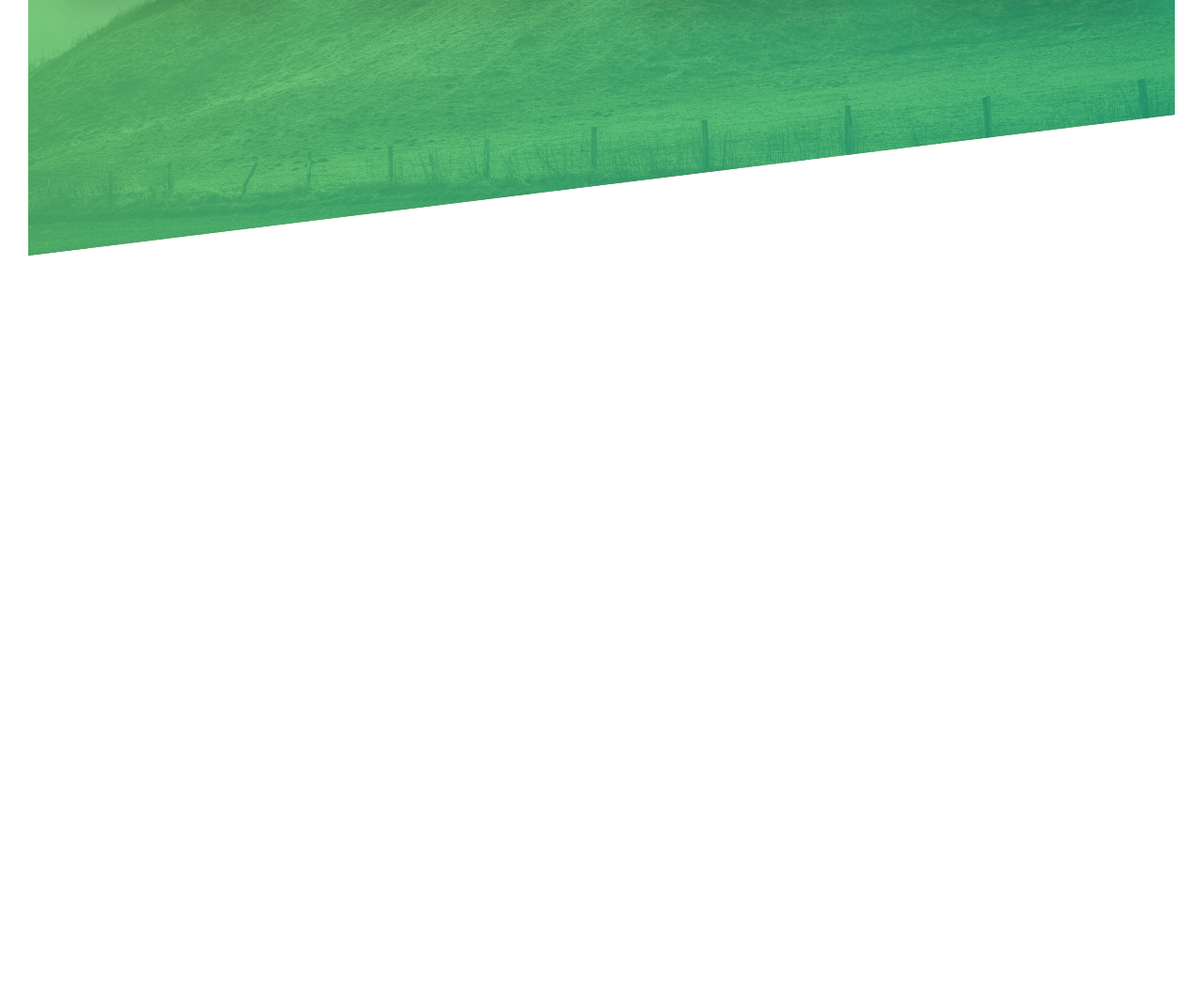
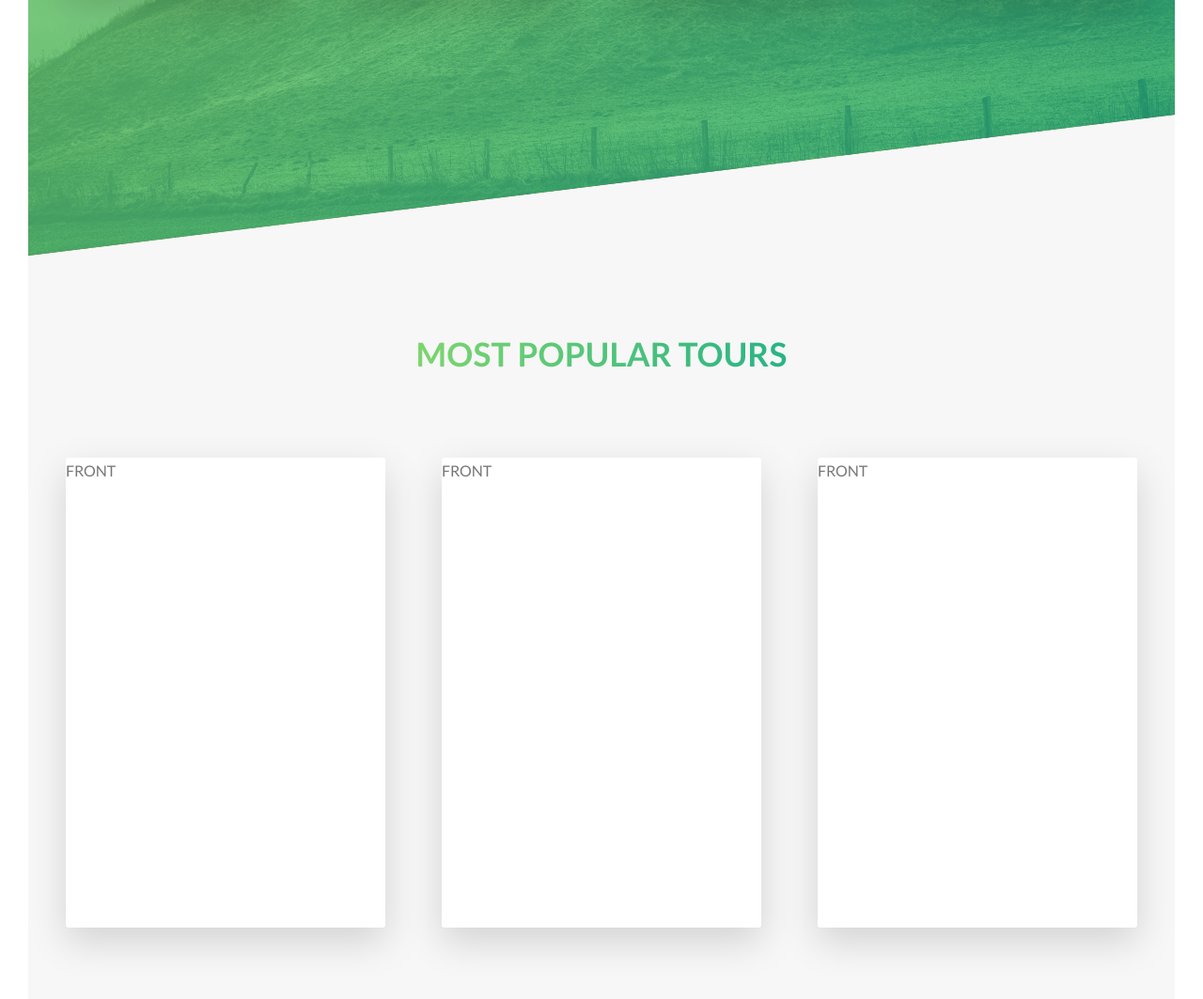
Before and after one commit to neha10gupta97/A, a website: page index.html in a window 1280 px wide. Shown: the part 1959-3022 px from the top of the page at 94% size. Before the commit the page ends 2231 px from the top, so only its background shows below. Drawn offline with Linux system fonts and the light colour scheme.

Commit message:
tour cards started

```diff
--- a/index.html
+++ b/index.html
@@ -101,6 +101,47 @@
 
       </div>
     </section>
+
+    <section class="section-tours">
+      <div class="u-center-text u-margin-bottom-big">
+        <h2 class="heading-secondary">
+          Most popular Tours
+        </h2>
+      </div>
+
+      <div class="row">
+        <div class="col-1-of-3">
+          <div class="card">
+            <div class="card__side card__side--front">
+              FRONT
+            </div>
+            <div class="card__side card__side--back card__side--back-1">
+              REAR
+            </div>
+          </div>
+        </div>
+        <div class="col-1-of-3">
+          <div class="card">
+            <div class="card__side card__side--front">
+              FRONT
+            </div>
+            <div class="card__side card__side--back card__side--back-2">
+              REAR
+            </div>
+          </div>
+        </div>
+        <div class="col-1-of-3">
+          <div class="card">
+            <div class="card__side card__side--front">
+              FRONT
+            </div>
+            <div class="card__side card__side--back card__side--back-3">
+              REAR
+            </div>
+          </div>
+        </div>
+      </div>
+    </section>
   </main>
 
   <!-- <section class="grid-test">
--- a/sass/abstracts/_variables.scss
+++ b/sass/abstracts/_variables.scss
@@ -2,6 +2,12 @@
 $color-primary: #55c57a;
 $color-primary-light: #7ed56f;
 $color-primary-dark: #28b485;
+
+$color-secondary-light: #ffb900;
+$color-secondary-dark: #ff7730;
+
+$color-tertiary-light: #2998ff;
+$color-tertiary-dark: #5643fa;
 
 $color-grey-light-1: #f7f7f7;
 $color-grey-dark: #777;
--- /dev/null
+++ b/sass/components/_card.scss
@@ -0,0 +1,39 @@
+.card{
+    perspective: 150rem;
+    -webkit-perspective: 150rem;
+    position: relative;
+    height: 50rem;
+
+    &__side{
+        height: 50rem;
+        transition: all .8s;
+        position: absolute;
+        left: 0;
+        top: 0;
+        width: 100%;
+        backface-visibility: hidden; //hide back side of the element
+        border-radius: 3px;
+        box-shadow: 0 1.5rem 4rem rgba($color-black, .15);
+
+        &--front{
+            background-color: $color-white;
+        }
+
+        &--back{
+            transform: rotateY(180deg);
+
+            &-1{
+                background-image: linear-gradient(to right bottom, $color-secondary-light, $color-secondary-dark);
+            }
+        }
+    }
+
+
+    &:hover &__side--front{
+        transform: rotateY(180deg);
+    }
+
+    &:hover &__side--back{
+        transform: rotateY(0deg);
+    }
+}
--- a/sass/main.scss
+++ b/sass/main.scss
@@ -8,6 +8,7 @@
 @import "base/utilities";
 
 @import "components/button";
+@import "components/card";
 @import "components/composition";
 @import "components/feature-box";
 
--- a/sass/pages/_home.scss
+++ b/sass/pages/_home.scss
@@ -15,3 +15,9 @@
         transform: skewY(7deg);
     }
 }
+
+.section-tours{
+    background-color: $color-grey-light-1;
+    padding: 25rem 0 50rem 0;
+    margin-top: -10rem;
+}
```
Also changed, not shown: css/style.css.
